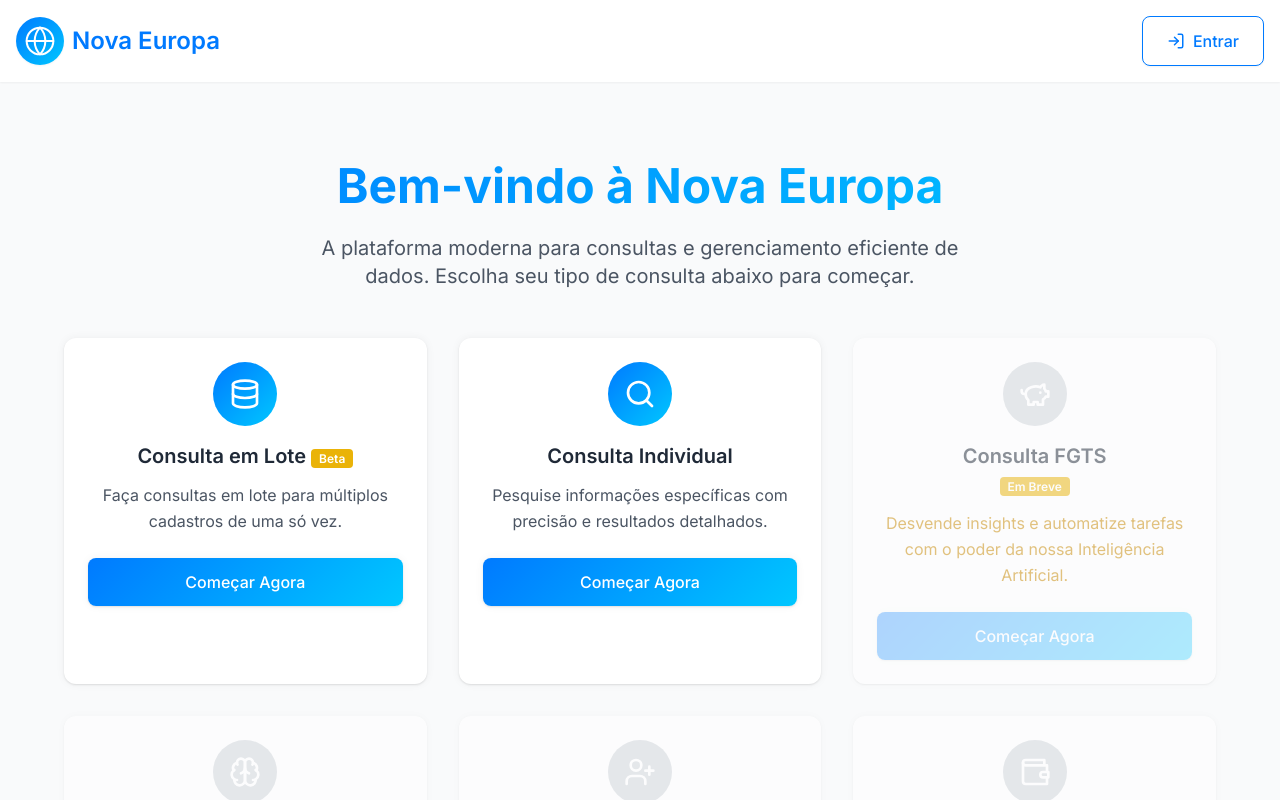
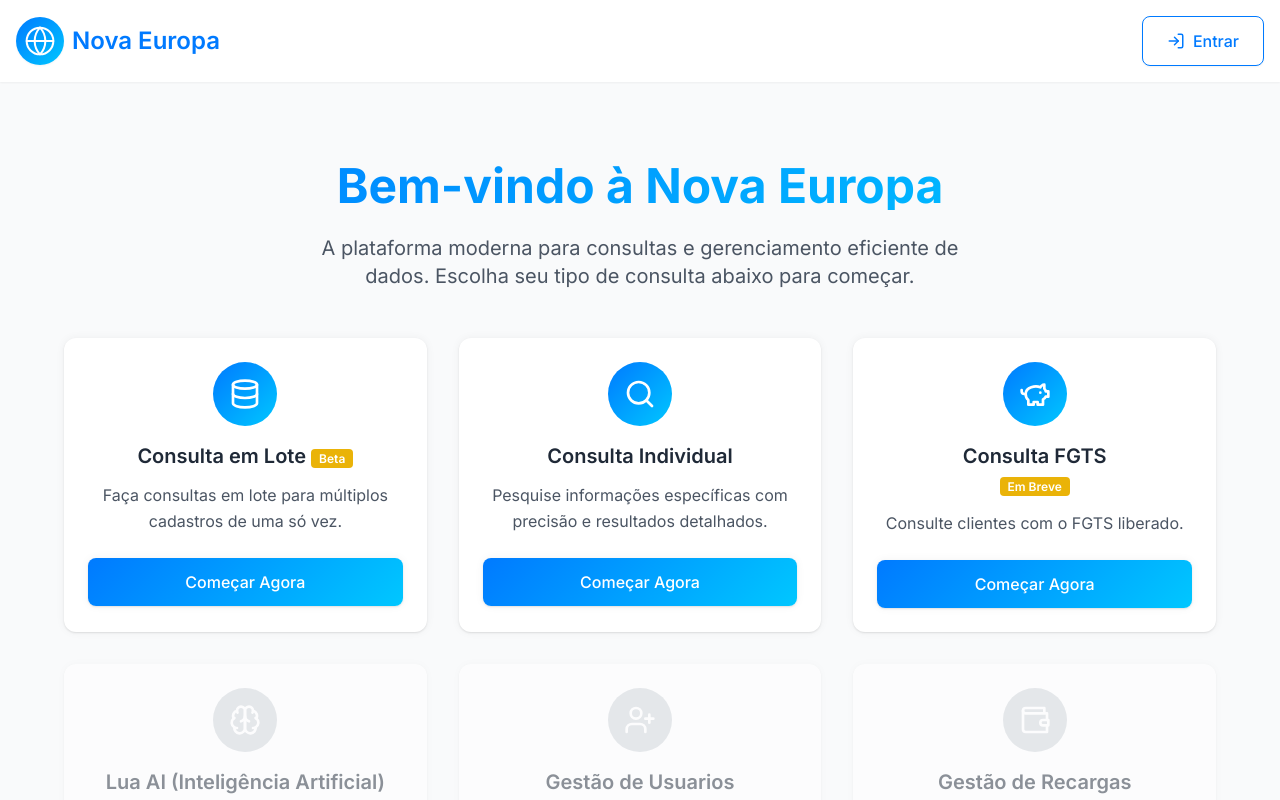
Before and after one commit to Andrebaixista1/europa3.8-novaeuropa, a React (Vite) app: page / in a window 1280 px wide. Shown: the top 800 px of the page. Built offline with nearby package versions, Linux system fonts and the light colour scheme.

Commit message:
Consulta FGTS Liberado

```diff
--- a/src/pages/Landing.tsx
+++ b/src/pages/Landing.tsx
@@ -160,9 +160,9 @@ const Landing: React.FC = () => {
                   </span>
                 </>
               }
-              description="Desvende insights e automatize tarefas com o poder da nossa Inteligência Artificial."
+              description="Consulte clientes com o FGTS liberado."
               onClick={handleConsultaFGTS}
-              disabled={!(isAuthenticated && (user?.id === 1 || user?.id === 53))}
+              disabled={false}
             />
             <QueryOption
               icon={<Brain size={32} className="text-white" />}
```
